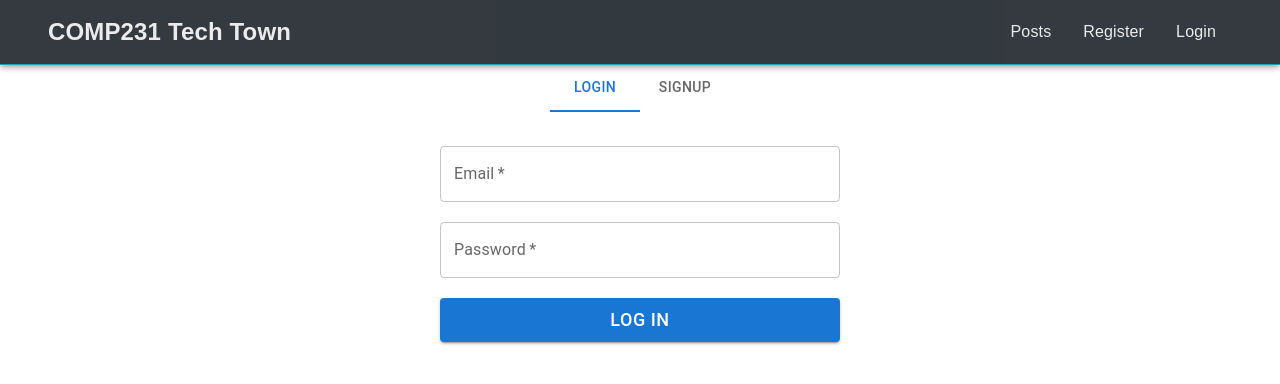
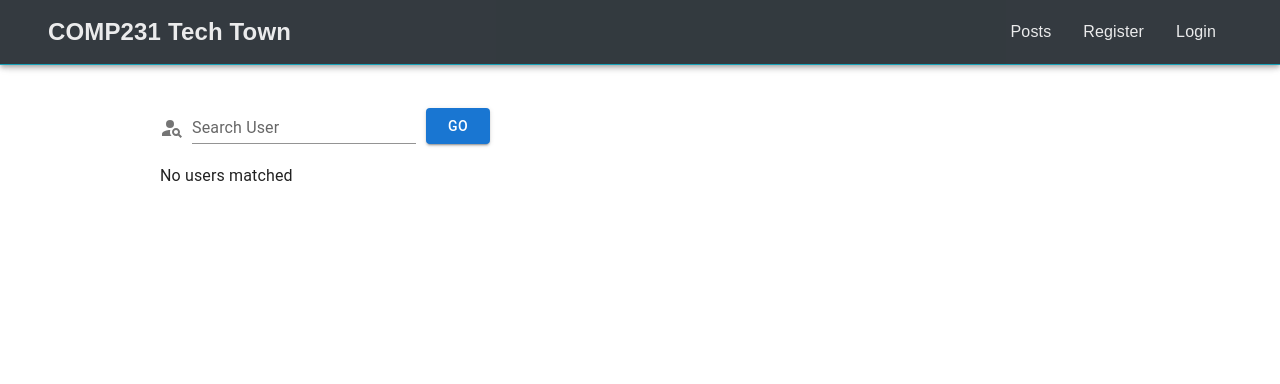
Before and after one commit to Zach-Xu/comp231_TechTown, a React (Create React App) app in the folder client/: page /addfriend in a window 1280 px wide. Shown: the top 384 px of the page. Built offline with nearby package versions, Linux system fonts and the light colour scheme.

Commit message:
search users completed

```diff
--- a/client/src/components/miscellaneous/SideDrawer.js
+++ b/client/src/components/miscellaneous/SideDrawer.js
@@ -151,7 +151,8 @@ export default function SideDrawer({ open, handleDrawerClose }) {
                             <ListItemIcon>
                                 <PersonAddIcon />
                             </ListItemIcon>
-                            <ListItemText primary="Add a friend" />
+                            <Link to='/addfriend'> <ListItemText primary="Add a friend" /></Link>
+
                         </ListItemButton>
                         {
                             friends.length > 0 && friends.map(friend => (
--- a/client/src/pages/Home.js
+++ b/client/src/pages/Home.js
@@ -13,6 +13,7 @@ import Question from '../pages/Question/Question'
 import Auth from '../pages/Auth'
 import Landing from '../pages/Landing'
 import MyQuestions from '../pages/Question/MyQuestions'
+import AddFriend from './friend/AddFriend';
 
 import { GlobalState } from '../context/GlobalProvider'
 
@@ -94,6 +95,7 @@ export default function Home() {
                     <Route path='/questions' element={<Questions />} />
                     <Route path='/question' element={<Question />} />
                     <Route path='/myquestions' element={<MyQuestions />} />
+                    <Route path='/addfriend' element={<AddFriend />} />
                     <Route path='*' element={<Auth />} />
                 </Routes>
             </Main>
--- /dev/null
+++ b/client/src/pages/friend/AddFriend.js
@@ -0,0 +1,73 @@
+import React, { useState } from 'react'
+import Box from '@mui/material/Box';
+import { toast } from 'react-toastify'
+import TextField from '@mui/material/TextField';
+import PersonSearchIcon from '@mui/icons-material/PersonSearch';
+import Button from '@mui/material/Button';
+import axios from 'axios';
+import { baseURL } from '../../config/env'
+import { getAuthConfig } from '../../utils/utlis'
+import Card from '@mui/material/Card';
+import CardHeader from '@mui/material/CardHeader';
+import Avatar from '@mui/material/Avatar';
+import PersonAddAltIcon from '@mui/icons-material/PersonAddAlt';
+
+import { red, blue, green, cyan, purple, orange } from '@mui/material/colors';
+import { Typography } from '@mui/material';
+
+const colors = [red, blue, green, cyan, purple, orange]
+
+export default function AddFriend() {
+
+    const [keyword, setKeyword] = useState('')
+    const [searchResult, setSearchResult] = useState([])
+
+    const searchUser = async () => {
+        if (!keyword.trim()) return
+        const token = localStorage.getItem('techTownToken')
+        const config = getAuthConfig(token)
+        try {
+            const { data } = await axios.get(`${baseURL}/api/users?search=${keyword.trim()}`, config)
+            setSearchResult(data)
+        } catch (error) {
+            toast.error('Fail to find users, try again', {
+                position: toast.POSITION.TOP_CENTER
+            })
+        }
+
+    }
+
+    return (
+        <Box sx={{ width: '100%', p: '2rem 10rem' }}>
+            <Box sx={{ display: 'flex', alignItems: 'flex-end' }}>
+                <PersonSearchIcon sx={{ color: 'action.active', mr: 1, my: 0.5 }} />
+                <TextField label="Search User" variant="standard" sx={{ minWidth: '14rem' }}
+                    value={keyword} onChange={e => setKeyword(e.target.value)} />
+                <Button variant="contained" sx={{ ml: '10px' }} onClick={searchUser}>Go</Button>
+            </Box>
+            <Box sx={{ w: '90%', display: 'flex', flexWrap: 'wrap', mt: '20px' }}>
+                {
+                    searchResult.length > 0 ? searchResult.map(result => (
+                        <Card sx={{ m: '0 10px 10px' }} key={result._id}>
+                            <CardHeader
+                                avatar={
+                                    <Avatar sx={{ bgcolor: colors[result.username.length % (colors.length + 1) - 1][500] }} >
+                                        {result.username.charAt(0)?.toUpperCase()}
+                                    </Avatar>
+                                }
+                                action={
+                                    <Button variant='contained' color='success' aria-label="settings" sx={{ ml: '0.6rem' }} >
+                                        <PersonAddAltIcon fontSize='small' />
+                                    </Button>
+                                }
+                                title={result.username}
+                                subheader={result.email}
+                            />
+                        </Card>
+                    )) : <Typography>No users matched</Typography>
+                }
+            </Box>
+        </Box>
+
+    )
+}
```
